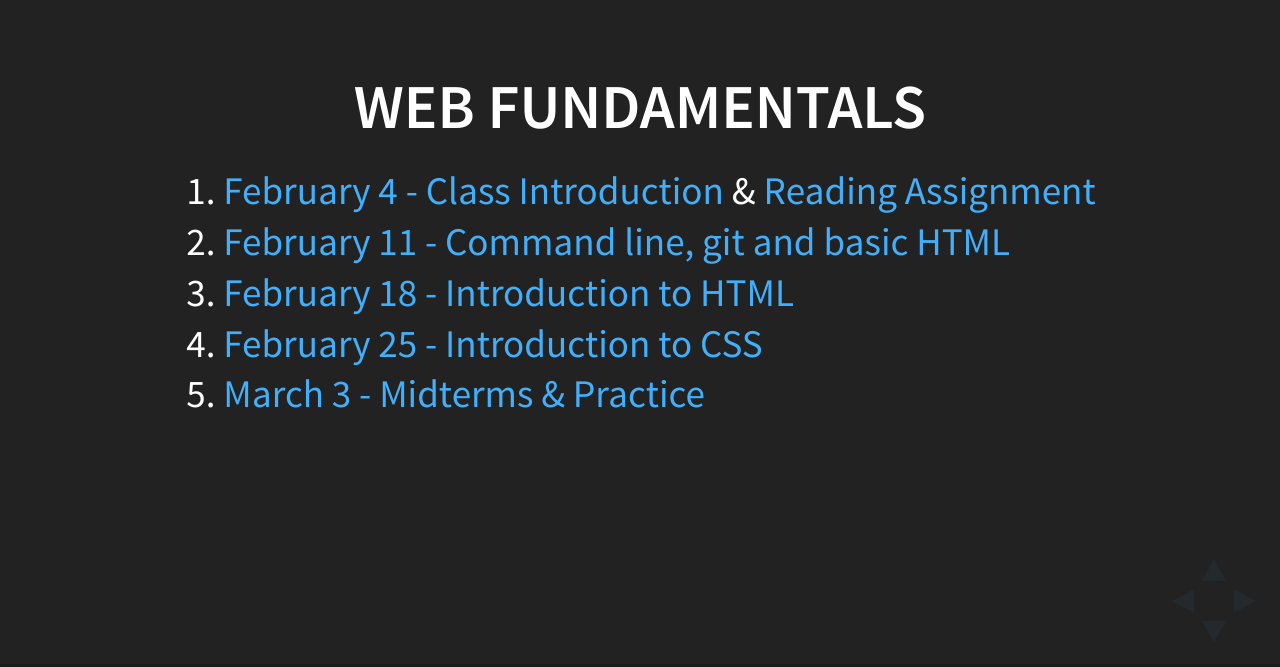
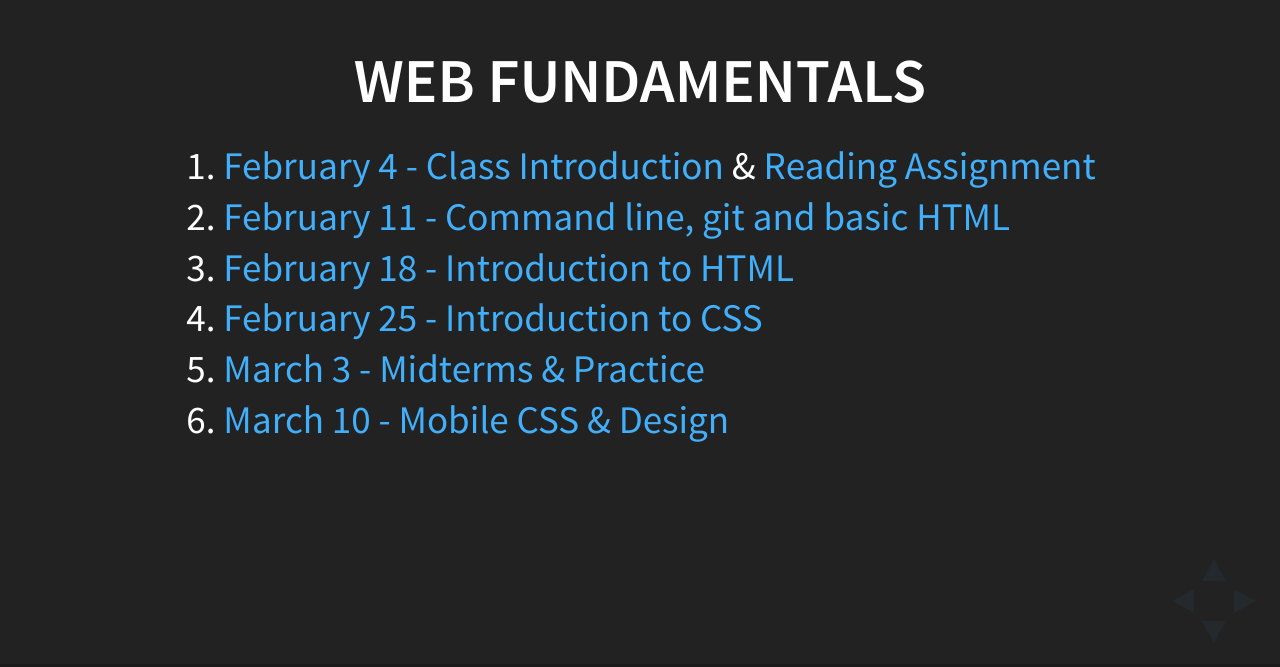
Before and after one commit to newschool-webfundamentals/newschool-webfundamentals.github.io, a website: page index.html in a window 1280 px wide. Shown: the part 133-800 px from the top of the page. Drawn offline with Linux system fonts and the light colour scheme.

Commit message:
Add link to march 10 link

```diff
--- a/index.html
+++ b/index.html
@@ -51,6 +51,9 @@
             <li>
               <a href="lessons/march_3.html">March 3 - Midterms & Practice</a>
             </li>
+            <li>
+              <a href="lessons/march_10.html">March 10 - Mobile CSS & Design</a>
+            </li>
           </ol>
         </section>
 			</div>
```
Also changed, not shown: lessons/march_10.html (+1 -1 lines).
